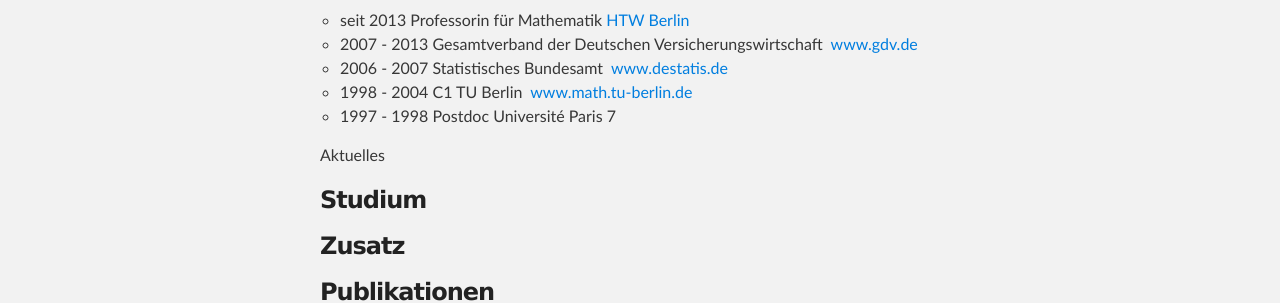
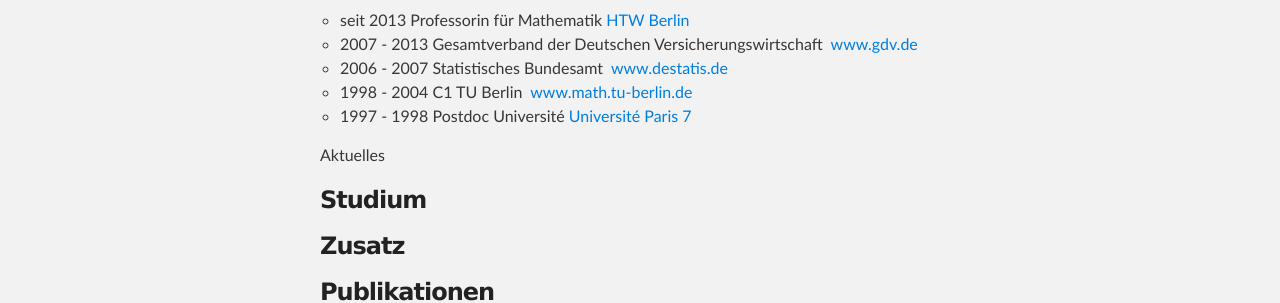
Before and after one commit to bbergter/bbergter, a Jekyll site: the page built from cv/index.html, in a window 1280 px wide. Shown: the part 301-604 px from the top of the page. Built offline with Jekyll 4.4.1, drawn with Linux system fonts in a browser that asks for light colours.

Commit message:
Update index.html

```diff
--- a/cv/index.html
+++ b/cv/index.html
@@ -20,7 +20,8 @@
               <li>2006 - 2007 Statistisches Bundesamt&nbsp; <a  href="http://destatis.de/" title="http://destatis.de"  target="_blank">  www.destatis.de</a> </li>
               <li>1998 - 2004 C1 TU Berlin&nbsp; <a
                   href="http://www.math.tu-berlin.de/" title="http://www.math.tu-berlin.de"   target="_blank">www.math.tu-berlin.de</a><br> </li>
-              <li>1997 - 1998 Postdoc Universit&eacute; Paris 7&nbsp; <br> </li>
+              <li>1997 - 1998 Postdoc Universit&eacute; <a href="http://www.institut.math.jussieu.fr/" title="http://www.institut.math.jussieu.fr/"
+  target="_blank">Université Paris 7</a>&nbsp; <br> </li>
          </ul>
 
 
```
